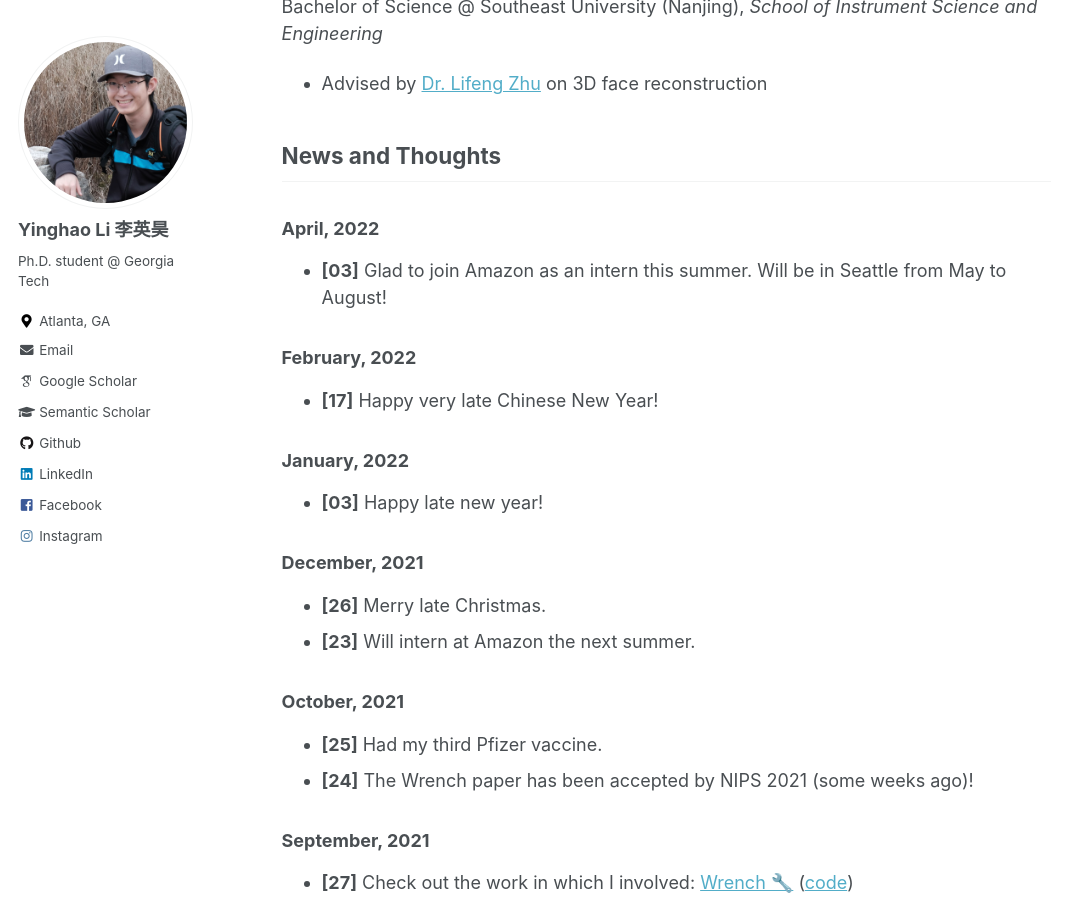
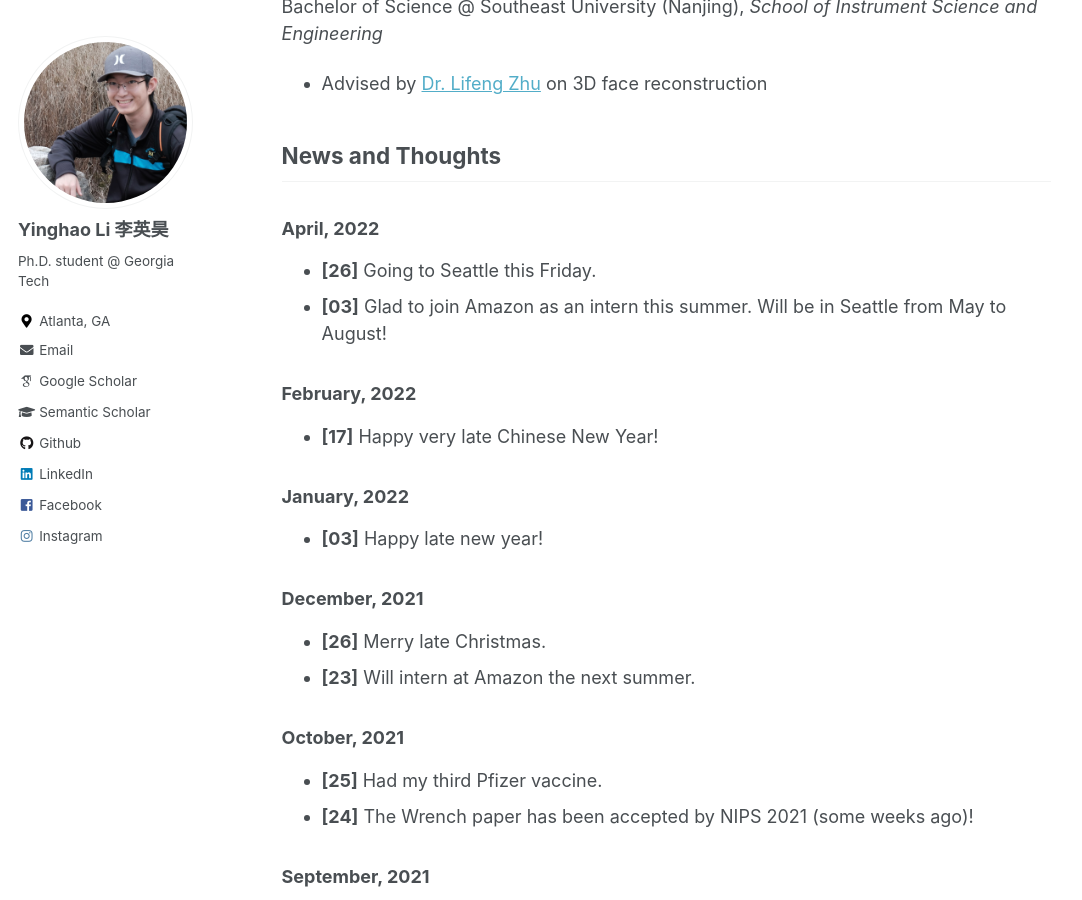
Before and after one commit to Yinghao-Li/Yinghao-Li.github.io, a Jekyll site: the page built from _pages/about.md, in a window 1280 px wide and 900 px high, scrolled down 768 px. Shown: the whole window, without its empty margins (0-1082 px from the left). Built offline with Jekyll 4.4.1, drawn with Linux system fonts in a browser that asks for light colours; some web fonts are replaced.

Commit message:
update about

```diff
--- a/_pages/about.md
+++ b/_pages/about.md
@@ -37,6 +37,7 @@ News and Thoughts
 ---
 
 ### April, 2022
+- **[26]** Going to Seattle this Friday.
 - **[03]** Glad to join Amazon as an intern this summer. Will be in Seattle from May to August!
 
 ### February, 2022
```
